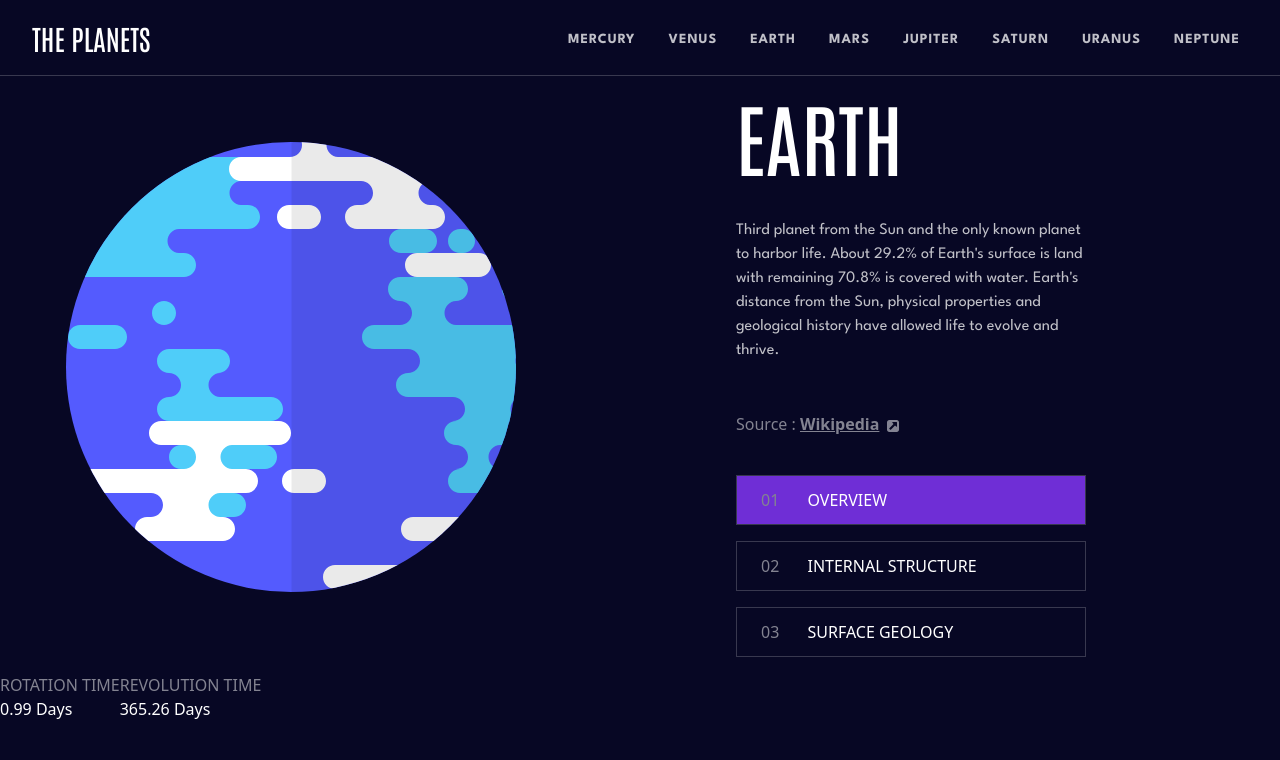
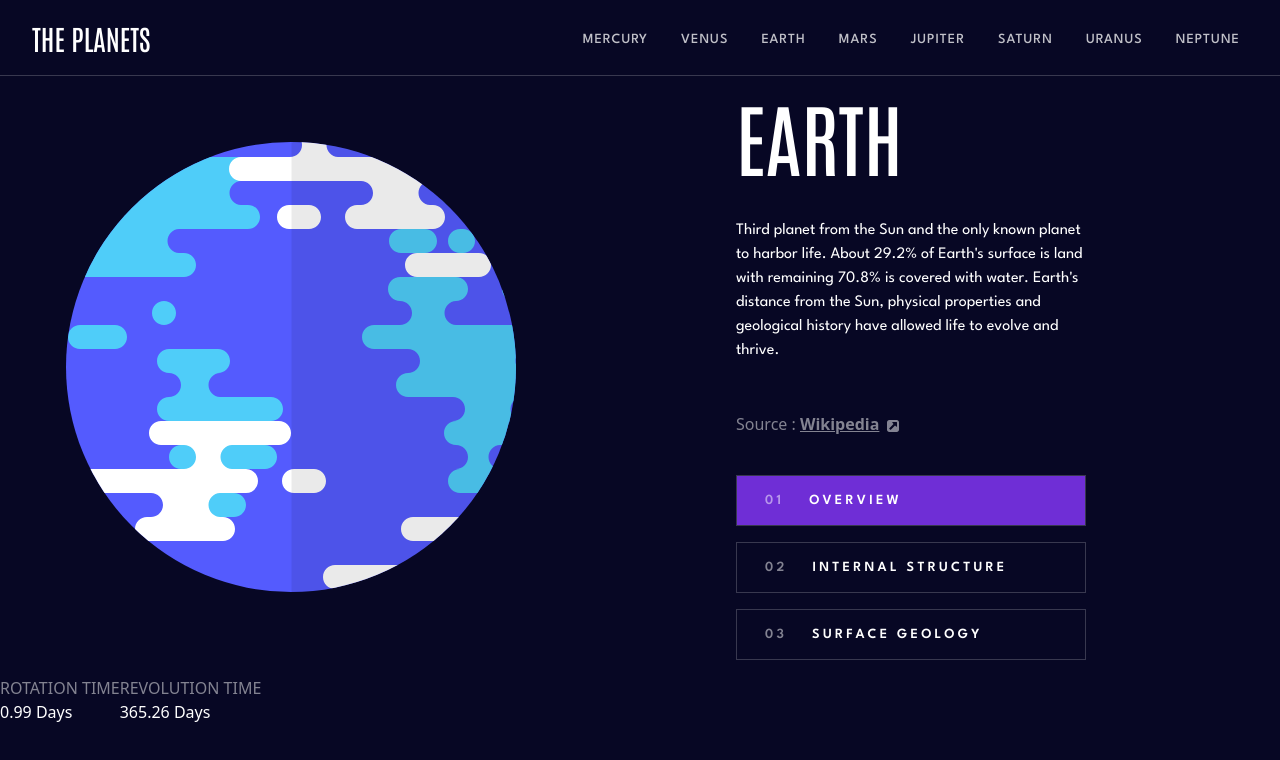
Before and after one commit to daklo91/the-planets, a Next.js app: page /earth/overview in a window 1280 px wide. Shown: the top 760 px of the page. Built offline with nearby package versions, Linux system fonts and the light colour scheme.

Commit message:
Update fonts

```diff
--- a/src/app/[planet]/[view]/_components/PlanetViewLinks.tsx
+++ b/src/app/[planet]/[view]/_components/PlanetViewLinks.tsx
@@ -19,9 +19,9 @@ export default function PlanetViewLinks(props: PlanetViewLinksProps) {
         <Link
           key={view.key}
           href={`/${props.currentPlanet}/${view.key}`}
-          className={`block text-primary py-3 border-accent border w-full text-left mb-[16px] hover:bg-hover ${props.view === view.key ? "bg-" + (props.currentPlanet) : ""}`}
+          className={`block text-primary py-3 font-spartan-semiBold tracking-[3.2px] text-sm/[25px] border-accent border w-full text-left mb-[16px] hover:bg-hover ${props.view === view.key ? "bg-" + (props.currentPlanet) : ""}`}
         >
-          <span className="mx-6 text-secondary">0{index + 1}</span> {view.label}
+          <span className="ml-[28px] mr-[25px] mt-[12px] mb-[11px] text-primary/50">0{index + 1}</span>{view.label}
         </Link>
       ))}
     </div>
--- a/src/app/[planet]/[view]/page.tsx
+++ b/src/app/[planet]/[view]/page.tsx
@@ -45,7 +45,7 @@ export default function PlanetPage({ params }: Props) {
         </div>
         <div className="w-1/2 max-w-[350px]">
           <h1 className="heading-h1 uppercase mb-[23px]">{planetData.name}</h1>
-          <p className="text-primary opacity-75 font-spartan-regular">
+          <p className="text-primary font-spartan-regular">
             {planetData[lowerCaseView].content}
           </p>
           <p className="text-secondary mt-[49px] mb-[39px]">
--- a/src/components/header/Header.tsx
+++ b/src/components/header/Header.tsx
@@ -13,7 +13,7 @@ function Header() {
         <div className="font-antonio-medium text-primary text-[1.75rem] lead-[-1.05px] my-[15px] md:my-[30px] lg:my-0 md:mb-[10px] lg:mb-0">
           THE PLANETS
         </div>
-        <nav className="hidden font-spartan-bold text-primary/75 text-[0.875rem] tracking-[0.063rem] md:flex">
+        <nav className="hidden font-spartan-medium text-primary/75 text-[0.875rem] tracking-[0.063rem] md:flex">
           <Link
             href="/"
             className="block pt-[25px] pb-[20px] lg:pb-[25px] hover:text-primary focus-visible:text-primary border-b-4 lg:border-b-0 lg:border-t-4 border-mercury/0 hover:border-mercury focus-visible:border-mercury"
```
